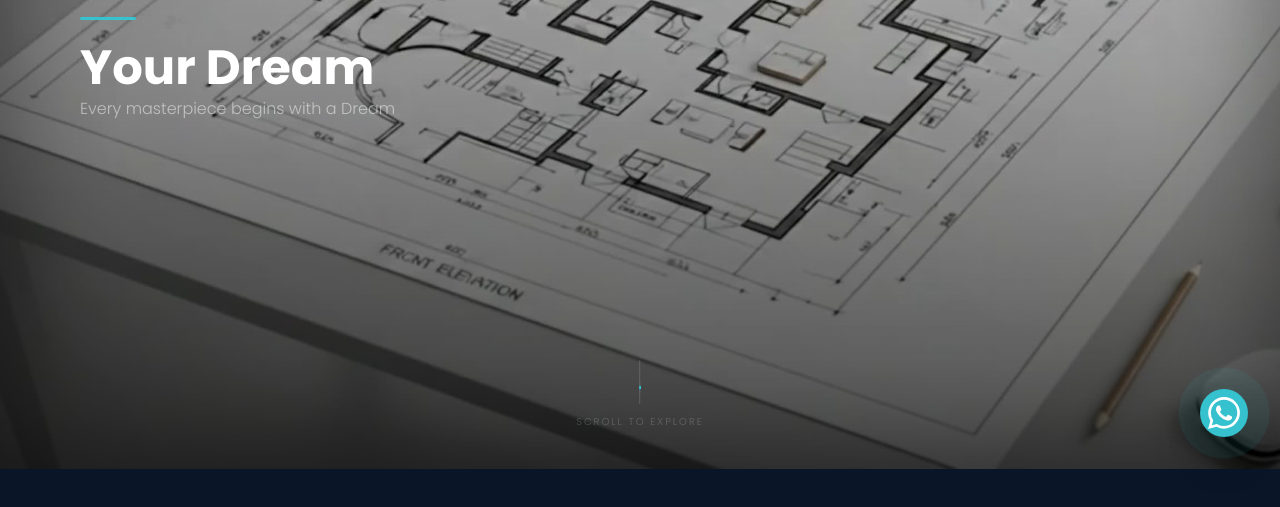
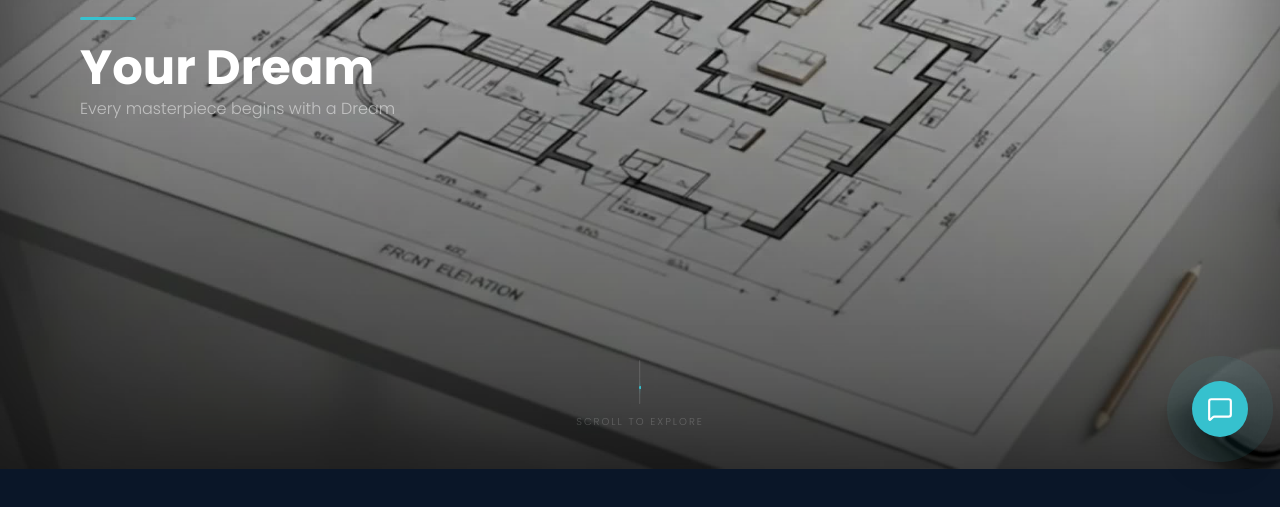
Before and after one commit to Amir-ibn-iliyas/emiratesHeritage, a React (Vite) app: page / in a window 1280 px wide. Shown: the part 331-838 px from the top of the page. Built offline with nearby package versions, Linux system fonts and the light colour scheme.

Commit message:
now chat bot completed

```diff
--- a/src/components/Chatbot.jsx
+++ b/src/components/Chatbot.jsx
@@ -1,42 +1,123 @@
+import React, { useState, useRef, useEffect } from "react";
+import { MessageSquare, X, Send } from "lucide-react";
 
 const Chatbot = () => {
+  const [isOpen, setIsOpen] = useState(false);
+  const [message, setMessage] = useState("");
+  const inputRef = useRef(null);
+
   const phoneNumber = "971503199090";
-  const message = encodeURIComponent("I want some enquiry on your services");
-  const whatsappUrl = `https://wa.me/${phoneNumber}?text=${message}`;
+
+  // Focus input when opened
+  useEffect(() => {
+    if (isOpen && inputRef.current) {
+      inputRef.current.focus();
+    }
+  }, [isOpen]);
+
+  const handleSend = (e) => {
+    e.preventDefault();
+    const finalMessage = message.trim() || "I want some enquiry on your services";
+    const whatsappUrl = `https://wa.me/${phoneNumber}?text=${encodeURIComponent(finalMessage)}`;
+    window.open(whatsappUrl, "_blank", "noopener,noreferrer");
+    setIsOpen(false);
+    setMessage(""); // Reset after sending
+  };
 
   return (
-    <div className="fixed bottom-4 md:bottom-8 right-4 md:right-8 z-20 flex items-center justify-center group">
+    <div className="fixed bottom-4 r md:bottom-8 right-4 md:right-8 z-50 flex flex-col items-end">
 
-      <span className="absolute right-16 bg-white text-slate-800 text-sm font-bold px-3 py-1 rounded-lg shadow-md opacity-0 group-hover:opacity-100 transition-opacity duration-300 whitespace-nowrap pointer-events-none">
-        Chat with us
-      </span>
+      {/* ─── Chat Window ─── */}
+      <div
+        className={`mb-4 w-[300px] sm:w-[340px] bg-white rounded-2xl shadow-2xl overflow-hidden border border-gray-100 transition-all duration-300 origin-bottom-right ${
+          isOpen ? "scale-100 opacity-100" : "scale-50 opacity-0 pointer-events-none"
+        }`}
+      >
+        {/* Header */}
+        <div className="bg-[#0a1628] p-4 flex items-center justify-between">
+          <div className="flex items-center gap-3">
+            <div className="w-8 h-8 rounded-full bg-[#37C2CF] flex items-center justify-center p-1.5 shadow-md">
+              <svg viewBox="0 0 24 24" fill="white" className="w-full h-full">
+                <path d="M17.472 14.382c-.297-.149-1.758-.867-2.03-.967-.273-.099-.471-.148-.67.15-.197.297-.767.966-.94 1.164-.173.199-.347.223-.644.075-.297-.15-1.255-.463-2.39-1.475-.883-.788-1.48-1.761-1.653-2.059-.173-.297-.018-.458.13-.606.134-.133.298-.347.446-.52.149-.174.198-.298.298-.497.099-.198.05-.371-.025-.52-.075-.149-.669-1.612-.916-2.207-.242-.579-.487-.5-.669-.51-.173-.008-.371-.01-.57-.01-.198 0-.52.074-.792.372-.272.297-1.04 1.016-1.04 2.479 0 1.462 1.065 2.875 1.213 3.074.149.198 2.096 3.2 5.077 4.487.709.306 1.262.489 1.694.625.712.227 1.36.195 1.871.118.571-.085 1.758-.719 2.006-1.413.248-.694.248-1.289.173-1.413-.074-.124-.272-.198-.57-.347m-5.421 7.403h-.004a9.87 9.87 0 01-5.031-1.378l-.361-.214-3.741.982.998-3.648-.235-.374a9.86 9.86 0 01-1.51-5.26c.001-5.45 4.436-9.884 9.888-9.884 2.64 0 5.122 1.03 6.988 2.898a9.825 9.825 0 012.893 6.994c-.003 5.45-4.437 9.884-9.885 9.884m8.413-18.297A11.815 11.815 0 0012.05 0C5.495 0 .16 5.335.157 11.892c0 2.096.547 4.142 1.588 5.945L.057 24l6.305-1.654a11.882 11.882 0 005.683 1.448h.005c6.554 0 11.89-5.335 11.893-11.893a11.821 11.821 0 00-3.48-8.413Z"/>
+              </svg>
+            </div>
+            <div>
+              <h3 className="text-white font-bold text-sm">Emirates Heritage</h3>
+              <p className="text-[#37C2CF] text-xs flex items-center gap-1">
+                <span className="w-1.5 h-1.5 rounded-full bg-[#37C2CF] animate-pulse"></span>
+                Typically replies instantly
+              </p>
+            </div>
+          </div>
+          <button
+            onClick={() => setIsOpen(false)}
+            className="text-white/60 hover:text-white transition-colors p-1"
+          >
+            <X size={20} />
+          </button>
+        </div>
 
-      <a
-        href={whatsappUrl}
-        target="_blank"
-        rel="noopener noreferrer"
-        className="relative flex items-center justify-center w-10 md:w-12 h-10 md:h-12 bg-[#37C2CF] rounded-full shadow-2xl hover:bg-[#20bd5a] transition-colors duration-300"
-        aria-label="Chat on WhatsApp"
+        {/* Chat Body */}
+        <div className="bg-[#f8fafb] p-5 h-[160px] flex flex-col justify-end">
+          <div className="bg-white p-3 rounded-2xl rounded-tl-sm shadow-sm inline-block max-w-[85%] border border-gray-50 self-start">
+            <p className="text-sm text-slate-700 leading-snug">
+              Hi there! 👋<br/><br/>How can we help you with your next construction or design project?
+            </p>
+          </div>
+        </div>
+
+        {/* Input Area */}
+        <form onSubmit={handleSend} className="p-3 bg-white border-t border-gray-100 flex gap-2">
+          <input
+            ref={inputRef}
+            type="text"
+            value={message}
+            onChange={(e) => setMessage(e.target.value)}
+            placeholder="Type your message..."
+            className="flex-1 bg-gray-50 text-sm rounded-full px-4 py-2 outline-none focus:ring-2 focus:ring-[#37C2CF]/20 border border-transparent focus:border-[#37C2CF]/30 transition-all text-slate-700"
+          />
+          <button
+            type="submit"
+            className="w-10 h-10 rounded-full bg-[#37C2CF] text-white flex items-center justify-center hover:bg-[#2eb3bf] transition-colors shrink-0 shadow-md shadow-[#37C2CF]/20"
+          >
+            <Send size={16} className="-ml-0.5" />
+          </button>
+        </form>
+      </div>
+
+      {/* ─── Floating Toggle Button ─── */}
+      <button
+        onClick={() => setIsOpen(!isOpen)}
+        className={`cursor-pointer relative flex items-center justify-center w-12 md:w-14 h-12 md:h-14 rounded-full shadow-2xl transition-all duration-300 focus:outline-none focus:scale-95 group ${
+          isOpen ? "bg-white text-slate-800 border.border-gray-100 hover:bg-gray-50" : "bg-[#37C2CF] text-white hover:bg-[#37C2CF]"
+        }`}
+        aria-label="Toggle WhatsApp Chat"
       >
+        {/* Pulse effect when closed */}
+        {!isOpen && (
+          <span className="absolute inline-flex h-full w-full rounded-full bg-[#37C2CF] opacity-75 animate-ping"></span>
+        )}
 
-        <span className="absolute inline-flex h-full w-full rounded-full bg-[#37C2CF] opacity-75 animate-ping"></span>
+        {/* Icon Toggle */}
+        <div className="relative z-10 transition-transform duration-300">
+          {isOpen ? (
+            <X size={24} className="group-hover:rotate-90 transition-transform duration-300" />
+          ) : (
+            <MessageSquare size={26} className="group-hover:-rotate-12 transition-transform duration-300" />
+          )}
+        </div>
+      </button>
 
+      {/* Tooltip (Only shows on Desktop when closed) */}
+      {!isOpen && (
+        <span className="absolute top-1/2 -translate-y-1/2 right-16 bg-white text-slate-800 text-xs md:text-sm font-semibold px-3 py-1.5 rounded-[10px] shadow-[0_4px_12px_rgba(0,0,0,0.08)] opacity-0 group-hover:opacity-100 transition-opacity duration-300 whitespace-nowrap pointer-events-none hidden md:block">
+          Need help? Chat with us
+          <div className="absolute top-1/2 -translate-y-1/2 -right-1.5 w-3 h-3 bg-white rotate-45"></div>
+        </span>
+      )}
 
-        {/* Z-10 ensures the icon sits on top of the animation */}
-        <div className="relative z-10 text-white">
-            <svg
-                viewBox="0 0 24 24"
-                width="32"
-                height="32"
-                fill="currentColor"
-                className="fill-current"
-            >
-                <path d="M17.472 14.382c-.297-.149-1.758-.867-2.03-.967-.273-.099-.471-.148-.67.15-.197.297-.767.966-.94 1.164-.173.199-.347.223-.644.075-.297-.15-1.255-.463-2.39-1.475-.883-.788-1.48-1.761-1.653-2.059-.173-.297-.018-.458.13-.606.134-.133.298-.347.446-.52.149-.174.198-.298.298-.497.099-.198.05-.371-.025-.52-.075-.149-.669-1.612-.916-2.207-.242-.579-.487-.5-.669-.51-.173-.008-.371-.01-.57-.01-.198 0-.52.074-.792.372-.272.297-1.04 1.016-1.04 2.479 0 1.462 1.065 2.875 1.213 3.074.149.198 2.096 3.2 5.077 4.487.709.306 1.262.489 1.694.625.712.227 1.36.195 1.871.118.571-.085 1.758-.719 2.006-1.413.248-.694.248-1.289.173-1.413-.074-.124-.272-.198-.57-.347m-5.421 7.403h-.004a9.87 9.87 0 01-5.031-1.378l-.361-.214-3.741.982.998-3.648-.235-.374a9.86 9.86 0 01-1.51-5.26c.001-5.45 4.436-9.884 9.888-9.884 2.64 0 5.122 1.03 6.988 2.898a9.825 9.825 0 012.893 6.994c-.003 5.45-4.437 9.884-9.885 9.884m8.413-18.297A11.815 11.815 0 0012.05 0C5.495 0 .16 5.335.157 11.892c0 2.096.547 4.142 1.588 5.945L.057 24l6.305-1.654a11.882 11.882 0 005.683 1.448h.005c6.554 0 11.89-5.335 11.893-11.893a11.821 11.821 0 00-3.48-8.413Z"/>
-            </svg>
-        </div>
-      </a>
     </div>
   );
-}
+};
 
 export default Chatbot;
```
